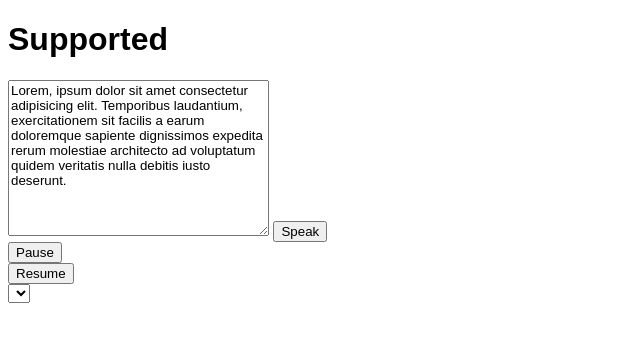
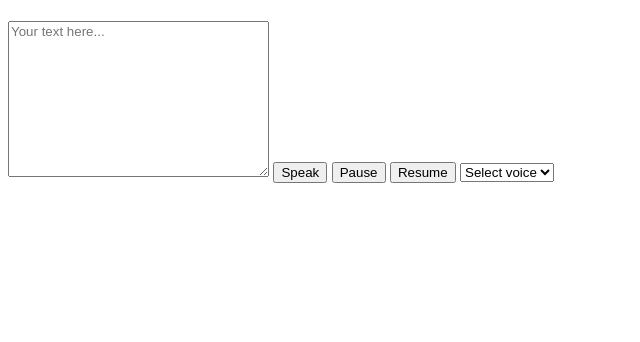
Before and after one commit to git-nair/Text-To-Speech, a plain HTML site: page index.html in a window 1280 px wide. Shown: the whole page, without its empty margins (0-640 px from the left). Drawn offline with Linux system fonts and the light colour scheme.

Commit message:
Update index.html

```diff
--- a/index.html
+++ b/index.html
@@ -12,13 +12,15 @@
           <h1 id="display-status"></h1>
           <!--Form-->
           <form id="tts-form">
-               <textarea name="" id="text-input" cols="30" rows="10">Lorem, ipsum dolor sit amet consectetur adipisicing elit. Temporibus laudantium, exercitationem sit facilis a earum doloremque sapiente dignissimos expedita rerum molestiae architecto ad voluptatum quidem veritatis nulla debitis iusto deserunt.</textarea>
+               <textarea id="text-input" placeholder="Your text here..." cols="30" rows="10" required></textarea>
                <input type="submit" value="Speak" id="speak-btn">
-               <button id="pause-btn" class="pause show">Pause</button>
-               <button id="resume-btn" class="resume show">Resume</button>
-               <select id="voiceSelect"></select>
+               <input type="button" value="Pause" id="pause-btn">
+               <input type="button" value="Resume" id="resume-btn">
+               <select id="voiceSelect">
+                    <option class="default-option show" id="default-option" data-name="default">Select voice</option>
+               </select>
           </form>
      </div>
-     <script src="src/main.js" defer></script>
+     <script src="dist/main.js" defer></script>
 </body>
 </html>
```
Also changed, not shown: tsconfig.json (added, +13 -0 lines).
